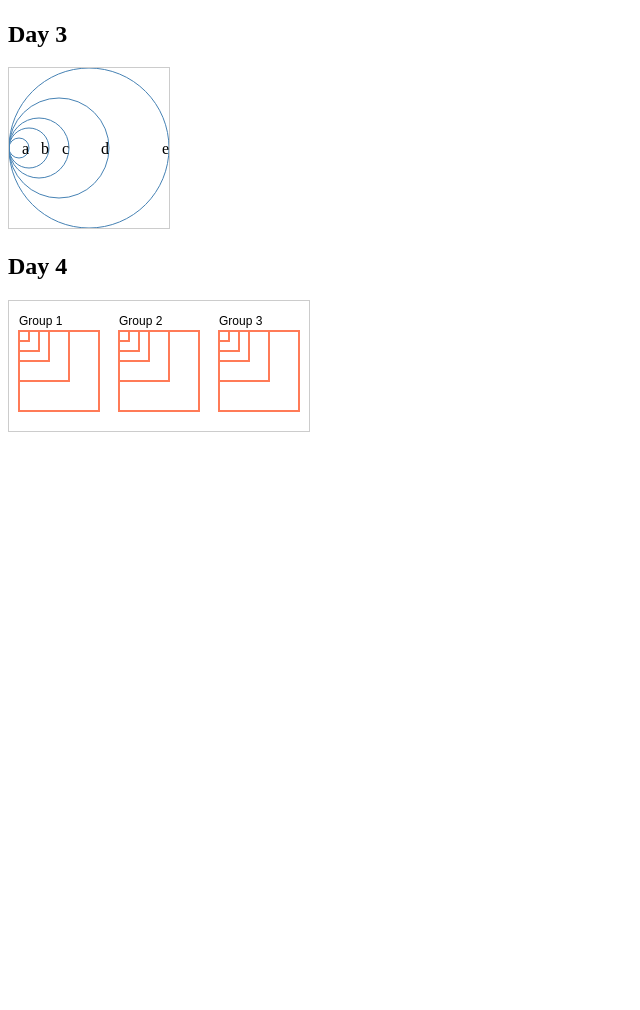
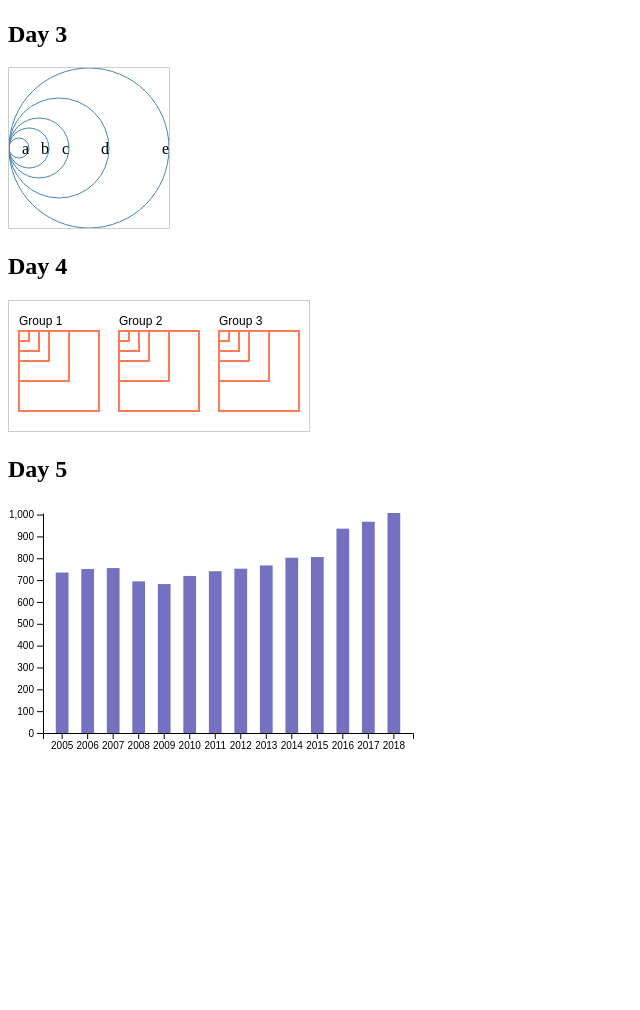
Before and after one commit to madeleine-lloyd-davies/25-days-of-d3, a website: page index.html in a window 1280 px wide. Shown: the part 637-1647 px from the top of the page, without its empty margins (0-640 px from the left). Before the commit the page ends 1081 px from the top, so only its background shows below. Drawn offline with nearby package versions, Linux system fonts and the light colour scheme.

Commit message:
completed day 5

```diff
--- a/index.html
+++ b/index.html
@@ -74,5 +74,9 @@
         style="border: 1px solid #ccc"
       ></svg>
     </div>
+    <h2>Day 5</h2>
+    <div>
+      <svg id="day5" width="900" height="500"></svg>
+    </div>
   </body>
 </html>
--- a/index.js
+++ b/index.js
@@ -227,3 +227,83 @@ function day4pt1() {
   return svg;
 }
 day4pt1();
+
+function day5() {
+  const data = [
+    { year: 2005, value: 734.69 },
+    { year: 2006, value: 750.7 },
+    { year: 2007, value: 755.13 },
+    { year: 2008, value: 694.19 },
+    { year: 2009, value: 681.83 },
+    { year: 2010, value: 718.98 },
+    { year: 2011, value: 740.57 },
+    { year: 2012, value: 752.24 },
+    { year: 2013, value: 767.24 },
+    { year: 2014, value: 802.45 },
+    { year: 2015, value: 805.65 },
+    { year: 2016, value: 935.58 },
+    { year: 2017, value: 967.13 },
+    { year: 2018, value: 1007.24 },
+  ];
+  let height = 250;
+  let width = 450;
+  let margin = { top: 10, right: 10, bottom: 20, left: 35 };
+  let yMax = d3.max(data, (d) => d.value);
+  let xDomain = data.map((d) => d.year);
+  let xScale = d3
+    .scaleBand()
+    .domain(xDomain)
+    .range([margin.left, width - margin.right - margin.left])
+    .padding(0.5);
+
+  let yScale = d3
+    .scaleLinear()
+    .domain([0, yMax])
+    .range([height - margin.bottom, margin.top]);
+
+  let xAxis = d3.axisBottom().scale(xScale);
+  // .tickSizeOuter(5);
+
+  let yAxis = d3.axisLeft(yScale).tickSizeOuter(0);
+
+  const container = d3.select('#day5');
+
+  container
+    .append('g')
+    .attr('class', 'bars')
+    .selectAll('rect')
+    .data(data)
+    .join('rect')
+    .attr('class', 'bar')
+    .attr('x', (d) => xScale(d.year))
+    .attr('y', (d) => yScale(d.value))
+    // bandwidth is a special function of scaleBand
+    // it returns the width of the band (bar) based on the configuration
+    // we set up earlier
+    .attr('width', xScale.bandwidth())
+    // remember that yScale(0) is the height of the entire chart
+    // so we subtract the y position of the top of the bar yScale(d.value)
+    // from it to get the total height of the bar.
+    .attr('height', (d) => yScale(0) - yScale(d.value))
+    .style('fill', '#7472c0');
+
+  // Here we render the x axis
+  container
+    .append('g')
+    // .attr('class', 'x-axis')
+    // First set its container's (g) position to the
+    // bottom of the chart
+    .attr('transform', `translate(0,${height - margin.bottom})`)
+    // then just call this to render it
+    .call(xAxis);
+
+  // it works the same for the y axis
+  container
+    .append('g')
+    // .attr('class', 'y-axis')
+    .attr('transform', `translate(${margin.left},0)`)
+    .call(yAxis);
+
+  return container;
+}
+day5();
```
